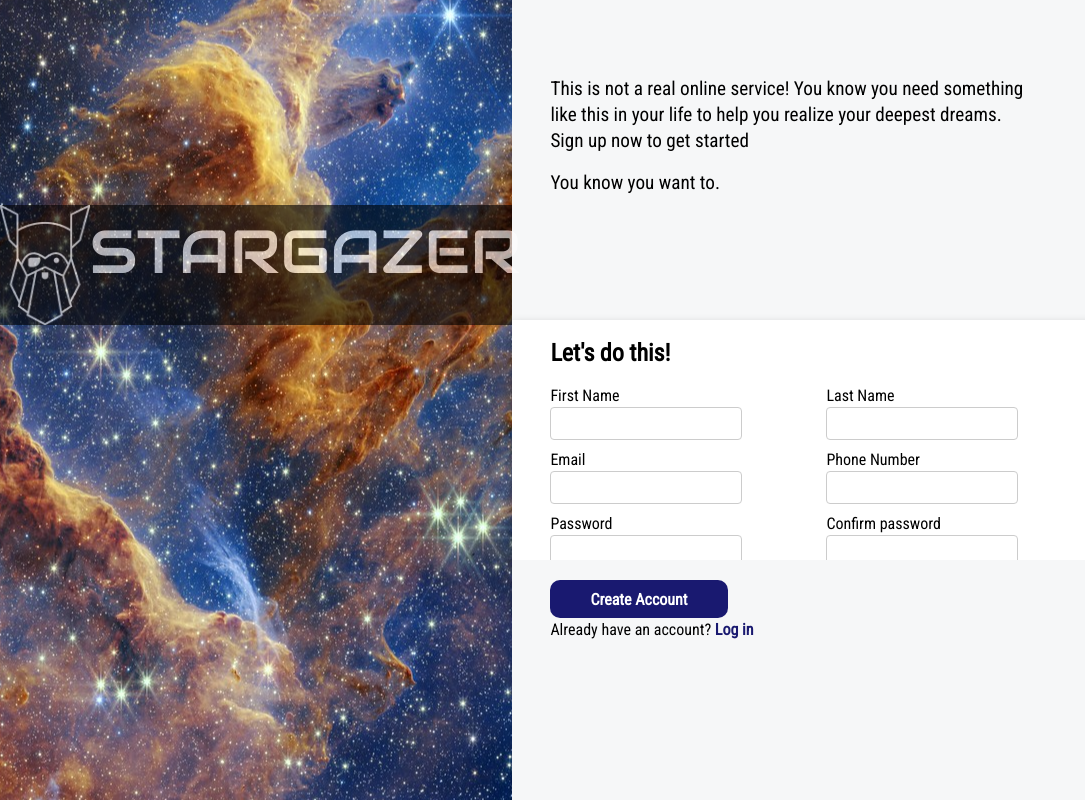
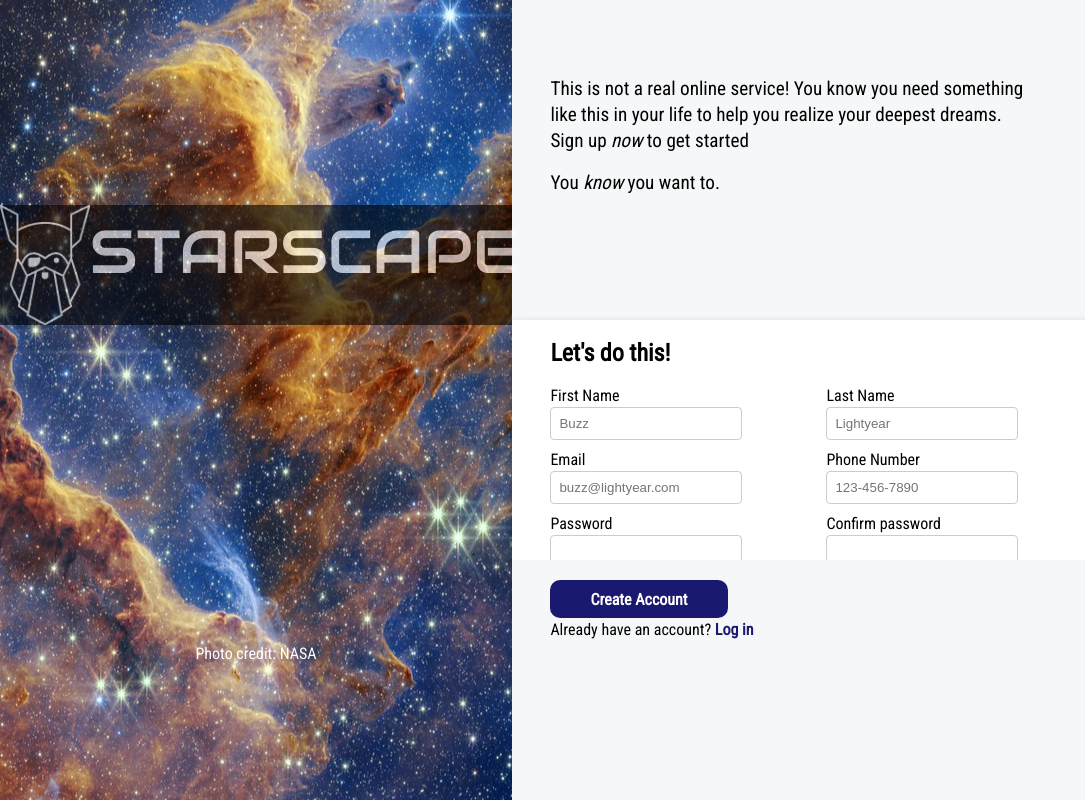
Before and after one commit to rgremaud/sign_up_form, a plain HTML site: page index.html in a window 1280 px wide. Shown: the whole page, without its empty margins (0-1085 px from the left). Drawn offline with Linux system fonts and the light colour scheme.

Commit message:
Add some more styling

```diff
--- a/index.html
+++ b/index.html
@@ -13,15 +13,18 @@
         <div class="image-section">
             <div class="image-text">
                 <img src="odin-lined.png" class="odin-icon">
-                <p class="title-text">STARGAZER</p>
+                <p class="title-text">STARSCAPE</p>
+            </div>
+            <div class="credit-text">
+                <p>Photo credit: NASA</p>
             </div>
         </div>
         <div class="form-section">
             <div class="top">
                 <p class="top-text">This is not a real online service! You know you need something
                     like this in your life to help you realize your deepest dreams.</p>
-                <p class="top-text">Sign up now to get started</p>
-                <p class="top-text last-line">You know you want to.</p>
+                <p class="top-text">Sign up <i>now</i> to get started</p>
+                <p class="top-text last-line">You <i>know</i> you want to.</p>
             </div>
             <div class="middle">
                 <form action="https://httpbin.org/post" method="post">
@@ -29,21 +32,22 @@
                     <div class="form_row">
                         <div class="form_group">
                             <label for="first_name" class="first_name">First Name</label>
-                            <input type="text" name="first_name" id="first_name" class="first_name">
+                            <input type="text" name="first_name" id="first_name" class="first_name" placeholder="Buzz">
                         </div>
                         <div class="form_group">
                             <label for="last_name" class="last_name">Last Name</label>
-                            <input type="text" name="last_name" id="last_name" class="last_name">
+                            <input type="text" name="last_name" id="last_name" class="last_name"
+                                placeholder="Lightyear">
                         </div>
                     </div>
                     <div class="form_row">
                         <div class="form_group">
                             <label for="email">Email</label>
-                            <input type="email" name="email" id="email">
+                            <input type="email" name="email" id="email" placeholder="buzz@lightyear.com">
                         </div>
                         <div class="form_group">
                             <label for="phone_number">Phone Number</label>
-                            <input type="tel" name="phone_number" id="phone_number">
+                            <input type="tel" name="phone_number" id="phone_number" placeholder="123-456-7890">
                         </div>
                     </div>
                     <div class="form_row">
--- a/styles.css
+++ b/styles.css
@@ -48,7 +48,6 @@ body {
     margin-top: 40%;
     display: flex;
     flex-direction: row;
-
 }
 
 .image-text img {
@@ -66,6 +65,13 @@ body {
     font-size: clamp(1vw, 4.75vw, 5vw);
     flex-shrink: 1;
     margin-top: 1vh;
+}
+
+.credit-text {
+    color: white;
+    text-align: center;
+    font-family: "roboto_condensed", Arial, sans-serif;
+    margin-top: 62%;
 }
 
 
@@ -137,6 +143,25 @@ input[type="password"] {
     border-radius: 4px;
 }
 
+input[type="text"]:hover,
+input[type="email"]:hover,
+input[type="tel"]:hover,
+input[type="password"]:hover {
+    border: 1px solid #FFD580;
+}
+
+input[type="text"]:focus,
+input[type="email"]:focus,
+input[type="tel"]:focus,
+input[type="password"]:focus {
+    background-color: #E1EBEE
+}
+
+input[type="email"]:invalid {
+    border: 1px solid #D55C5F;
+    color: #D55C5F;
+    box-shadow: none;
+}
 
 .bottom {
     height: 30%;
```
